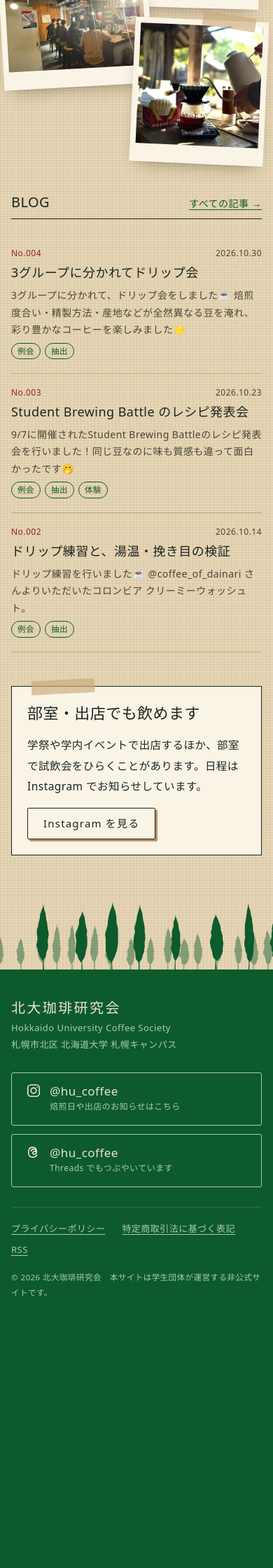
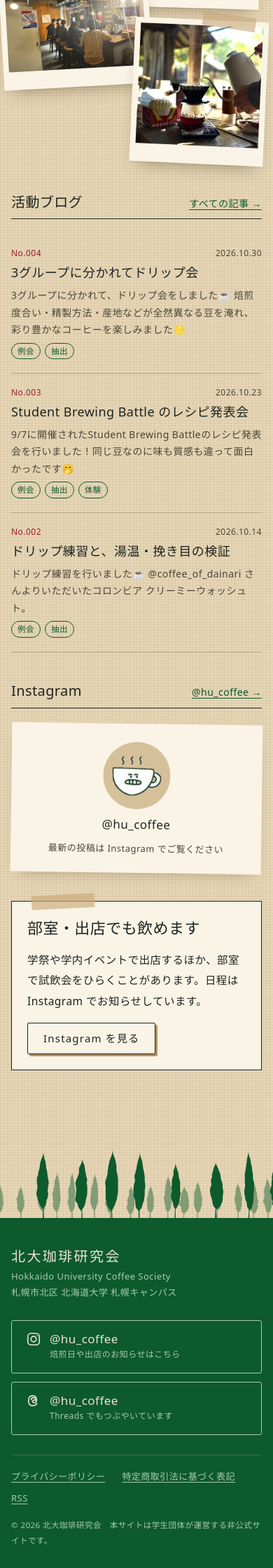
Before and after one commit to gmgngnm/hu_coffee, a Jekyll site: the page built from index.html, in a window 390 px wide. Shown: the part 1244-3484 px from the top of the page at 70% size. Built offline with Jekyll 4.4.1, drawn with Linux system fonts in a browser that asks for light colours; some web fonts are replaced; before the commit the page ends 3130 px from its top, so only the background shows below that.

Commit message:
ホームに Instagram 公式の埋め込みを3件、ページ見出しの変更
- 活動ブログの右に、Instagram 公式の埋め込みで最新3件を縦に並べた。下の付箋の横まで伸びる。
  投稿は自動取得（Actions）の最新3件、未設定なら管理画面で選んだ URL を使う。
  埋め込みは幅326px未満にできないので、広い画面では0.8倍に縮めて縦の長さを抑えた
- ホームだけ CSP に instagram.com（script と iframe）と style の inline を許可
- 自動取得は投稿の URL だけを保存するようにし、画像の保存と Pillow をやめた
- ページ見出しを SHOP → 通信販売、BLOG → 活動ブログ に

Co-Authored-By: Claude Opus 5.5 <noreply@anthropic.com>
Claude-Session: https://claude.ai/code/session_01SJAjaDFs9AxovdXkUsc4Np

```diff
--- /dev/null
+++ b/_data/instagram_pick.yml
@@ -0,0 +1,4 @@
+# ホームの Instagram 欄に出す投稿（3件まで）。管理画面の「サイトの情報 → Instagram の表示」からも編集できる。
+# 自動取得（README の「Instagram の最新投稿を表示する」）を設定すると、そちらの最新3件が優先される。
+# 投稿の「…」→「リンクをコピー」で取れる URL を貼る。例: https://www.instagram.com/p/XXXXXXXX/
+posts: []
--- a/_includes/head.html
+++ b/_includes/head.html
@@ -3,10 +3,13 @@
 {%- comment -%}
   GitHub Pages は HTTP ヘッダーを設定できないので、CSP は meta で出す。
   GA と Formspree を使うときだけ、その接続先を許可に加える。
+  ホームは Instagram の公式埋め込み（embed.js と iframe）を使うので、その分だけ広げる。
+  embed.js は埋め込みの大きさを style 属性で書き換えるため、ホームに限って style の inline も許す。
 {%- endcomment -%}
-{%- capture csp_script -%}'self'{% if site.google_analytics != "" %} https://www.googletagmanager.com{% endif %}{%- endcapture -%}
+{%- assign ig_embed = false -%}{%- if page.nav == "home" -%}{%- assign ig_embed = true -%}{%- endif -%}
+{%- capture csp_script -%}'self'{% if site.google_analytics != "" %} https://www.googletagmanager.com{% endif %}{% if ig_embed %} https://www.instagram.com{% endif %}{%- endcapture -%}
 {%- capture csp_connect -%}'self'{% if site.google_analytics != "" %} https://*.google-analytics.com https://*.analytics.google.com https://*.googletagmanager.com{% endif %} https://formspree.io{%- endcapture -%}
-<meta http-equiv="Content-Security-Policy" content="default-src 'self'; script-src {{ csp_script }}; style-src 'self' https://fonts.googleapis.com; font-src https://fonts.gstatic.com; img-src 'self' data:{% if site.google_analytics != "" %} https://*.google-analytics.com https://*.googletagmanager.com{% endif %}; connect-src {{ csp_connect }}; form-action https://formspree.io; base-uri 'self'; object-src 'none'; upgrade-insecure-requests">
+<meta http-equiv="Content-Security-Policy" content="default-src 'self'; script-src {{ csp_script }}; style-src 'self'{% if ig_embed %} 'unsafe-inline'{% endif %} https://fonts.googleapis.com;{% if ig_embed %} frame-src https://www.instagram.com;{% endif %} font-src https://fonts.gstatic.com; img-src 'self' data:{% if site.google_analytics != "" %} https://*.google-analytics.com https://*.googletagmanager.com{% endif %}; connect-src {{ csp_connect }}; form-action https://formspree.io; base-uri 'self'; object-src 'none'; upgrade-insecure-requests">
 <meta name="referrer" content="strict-origin-when-cross-origin">
 <meta name="theme-color" content="#0d5a2c">
 <link rel="icon" href="{{ '/assets/img/favicon-32.png' | relative_url }}" sizes="32x32" type="image/png">
--- a/assets/css/main.css
+++ b/assets/css/main.css
@@ -144,9 +144,7 @@ h1, h2, h3 { font-family: var(--f-head); font-weight: 400; line-height: 1.45; le
 .snap::before { content: ""; position: absolute; top: -9px; left: 50%; width: 76px; height: 20px; margin-left: -38px; background: rgba(155, 28, 46, .22); transform: rotate(-4deg); }
 .snap--counter::before { background: rgba(13, 90, 44, .22); left: 22%; }
 .snap--pour::before { background: rgba(201, 169, 122, .6); left: 70%; transform: rotate(6deg); }
-.home-ig { margin-bottom: clamp(48px, 7vw, 80px); }
 /* ホームの BLOG：一覧ページと同じ行の形を、ページの横幅いっぱいに使う */
-.home-blog { margin-bottom: clamp(48px, 7vw, 80px); }
 .entries.entries--wide { max-width: none; }
 /* 広い画面だけ「番号・日付・タイトルと抜粋・タグ」の横一列にする。狭い画面は一覧ページと同じ縦積み */
 @media (min-width: 641px) {
@@ -157,7 +155,23 @@ h1, h2, h3 { font-family: var(--f-head); font-weight: 400; line-height: 1.45; le
   .entries.entries--wide .entry__link::after { content: "→"; grid-column: 4; grid-row: 2; justify-self: end; color: var(--accent); transition: transform .15s; }
   .entries.entries--wide .entry__link:hover::after { transform: translateX(4px); }
 }
-.home-ig .ig { grid-template-columns: repeat(3, minmax(0, 220px)); }
+/* BLOG の右に Instagram の埋め込みを縦に3つ。下の付箋の横まで伸びてよい */
+.home-lower { display: grid; grid-template-columns: minmax(0, 1fr) 280px; grid-template-rows: auto 1fr; gap: 0 clamp(28px, 4vw, 56px); align-items: start; margin-bottom: clamp(48px, 7vw, 80px); }
+.home-blog { grid-column: 1; grid-row: 1; margin-bottom: clamp(40px, 6vw, 64px) !important; }
+.home-visit { grid-column: 1; grid-row: 2; }
+.home-ig { grid-column: 2; grid-row: 1 / span 2; }
+.ig-embeds { display: grid; gap: 18px; }
+/* 公式の埋め込みは幅326px未満にできず、3件並べると縦に長くなりすぎる。
+   広い画面では全体を0.8倍に縮めて、BLOG と付箋の横に収まる長さにする */
+@media (min-width: 861px) { .ig-embeds { zoom: .8; width: 350px; } }  /* 350 × 0.8 = 列幅 280px */
+/* Instagram の部品は最小幅 326px。読み込み前は白い枠だけを出しておき、ガタつきを抑える */
+.ig-embeds .instagram-media { background: #fff; border: 1px solid #dbdbdb; border-radius: 3px; margin: 0 !important; min-width: 326px; max-width: 100% !important; width: 100%; min-height: 420px; padding: 0; display: grid; place-items: center; box-shadow: 0 10px 22px -14px rgba(60,40,10,.4); }
+.ig-embeds .instagram-media a { font-size: 13px; }
+.ig-embeds iframe { box-shadow: 0 10px 22px -14px rgba(60,40,10,.4); }
+.ig-card { display: grid; justify-items: center; gap: 6px; background: var(--field); padding: 26px 18px 22px; text-decoration: none; color: var(--ink); box-shadow: 0 10px 22px -14px rgba(60,40,10,.4); transform: rotate(.8deg); }
+.ig-card img { background: var(--paper-2); border-radius: 50%; padding: 10px; }
+.ig-card__name { font-size: 17px; }
+.ig-card__note { font-size: 13px; color: var(--ink-2); }
 .hero__body { max-width: 40em; }
 .hero__title { font-size: clamp(28px, 5vw, 50px); line-height: 1.45; letter-spacing: .02em; margin: 0 0 .9em; }
 .hero__title { font-family: var(--f-hand-ja); font-weight: 400; font-size: clamp(28px, 5.4vw, 56px); line-height: 1.4; letter-spacing: .03em; }
@@ -214,16 +228,6 @@ h1, h2, h3 { font-family: var(--f-head); font-weight: 400; line-height: 1.45; le
 .roast__b.is-on.roast__b--5 { background: #2f190c; }
 .roast__name { font: 500 12px var(--f-mono); margin-left: 8px; color: var(--ink-2); }
 
-/* Instagram：ノートに貼ったプリント写真。一枚ずつ少しだけ角度を変える */
-.ig { list-style: none; margin: 0; padding: 0; display: grid; grid-template-columns: repeat(auto-fill, minmax(150px, 1fr)); gap: clamp(14px, 2.4vw, 26px); }
-.ig__item a { position: relative; display: block; background: var(--field); padding: 8px 8px 30px; box-shadow: var(--shadow); text-decoration: none; transition: transform .18s; }
-.ig__item:nth-child(3n+1) a { transform: rotate(-1.4deg); }
-.ig__item:nth-child(3n+2) a { transform: rotate(.9deg); }
-.ig__item:nth-child(3n) a { transform: rotate(-.4deg); }
-.ig__item a:hover { transform: rotate(0) translateY(-3px); }
-.ig__item img { display: block; width: 100%; aspect-ratio: 1; object-fit: cover; background: var(--paper-2); }
-.ig__item time { position: absolute; left: 10px; bottom: 6px; font: 400 11px var(--f-mono); color: var(--ink-2); }
-.ig__video { position: absolute; right: 14px; top: 14px; width: 26px; height: 26px; border-radius: 50%; background: rgba(0,0,0,.55); color: #fff; font-size: 11px; display: grid; place-items: center; }
 
 .note-box { border: 1.5px solid var(--ink); background: var(--field); padding: clamp(22px, 4vw, 36px); position: relative; max-width: 760px; }
 .note-box::before { content: ""; position: absolute; top: -10px; left: 28px; width: 90px; height: 20px; background: rgba(201, 169, 122, .65); transform: rotate(-3deg); }
@@ -377,7 +381,9 @@ input:focus, textarea:focus, select:focus { outline: none; border-bottom-color:
   .products { grid-template-columns: repeat(2, minmax(0, 1fr)); }
   .hero__grid { grid-template-columns: 1fr; }
   .hero__photos { max-width: 520px; margin: 8px auto 0; }
-  .home-ig .ig { grid-template-columns: repeat(3, 1fr); gap: 12px; }
+  .home-lower { grid-template-columns: 1fr; }
+  .home-blog, .home-visit, .home-ig { grid-column: 1; grid-row: auto; }
+  .home-ig { margin-bottom: clamp(40px, 6vw, 64px); max-width: 420px; width: 100%; justify-self: center; }
   .about-grid { grid-template-columns: 1fr; }
   .datasheet { background: var(--field); position: sticky; top: 20px; padding: 6px 4px 4px; box-shadow: 0 2px 0 rgba(0,0,0,.04), 0 12px 24px -14px rgba(60,40,10,.45); transform: rotate(.6deg); }
   .page-hero { grid-template-columns: 1fr; }
@@ -398,8 +404,6 @@ input:focus, textarea:focus, select:focus { outline: none; border-bottom-color:
   .tabs__list li { flex: 1 1 auto; }
   .tab { min-width: 0; padding: 9px 6px 8px; }
   .tab__label { font-size: 16px; letter-spacing: 0; }
-  .ig__item a { padding: 5px 5px 22px; }
-  .ig__item time { font-size: 9.5px; left: 6px; bottom: 4px; }
   .tab.is-current { padding-bottom: 12px; }
   .tab__label { font: 400 21px/1 var(--f-hand); letter-spacing: .06em; padding-top: 2px; }
 .tab.is-current .tab__label { font-weight: 400; color: var(--ink); }
--- a/blog/index.html
+++ b/blog/index.html
@@ -1,6 +1,6 @@
 ---
 layout: default
-title: BLOG
+title: 活動ブログ
 nav: blog
 description: 北大珈琲研究会のブログ。例会の報告、抽出の検証、出店の様子など。
 ---
@@ -8,7 +8,7 @@ description: 北大珈琲研究会のブログ。例会の報告、抽出の検
   <header class="page-hero">
     <div class="page-hero__text">
       <p class="label">MEETING REPORTS ／ BLOG</p>
-      <h1 class="page-title">BLOG</h1>
+      <h1 class="page-title">活動ブログ</h1>
       <p class="lead">毎週の例会で淹れたもの、比べたこと、気づいたことを書いています。</p>
     </div>
     <figure class="snap snap--solo">
--- a/index.html
+++ b/index.html
@@ -31,11 +31,22 @@ nav: home
   </div>
 </section>
 
+{%- comment -%}
+  Instagram の最新3件。Actions が取ってきた投稿（_data/instagram.json）があればそれを、
+  まだ無ければ管理画面で選んだ投稿（_data/instagram_pick.yml）を、公式の埋め込みで出す。
+{%- endcomment -%}
+{%- assign ig_urls = "" | split: "" -%}
+{%- for g in ig limit: 3 -%}{%- assign ig_urls = ig_urls | push: g.permalink -%}{%- endfor -%}
+{%- if ig_urls.size == 0 -%}
+  {%- for u in site.data.instagram_pick.posts limit: 3 -%}{%- if u != "" -%}{%- assign ig_urls = ig_urls | push: u -%}{%- endif -%}{%- endfor -%}
+{%- endif -%}
 {%- assign total = site.posts | size -%}
+
+<div class="wrap home-lower">
   {%- if total > 0 %}
-<section class="wrap home-blog" aria-labelledby="home-blog-head">
+  <section class="home-blog" aria-labelledby="home-blog-head">
     <div class="sec-head">
-    <h2 id="home-blog-head">BLOG</h2>
+      <h2 id="home-blog-head">活動ブログ</h2>
       <a class="more" href="{{ '/blog/' | relative_url }}">すべての記事 →</a>
     </div>
     <ol class="entries entries--list entries--wide">
@@ -47,30 +58,34 @@ nav: home
   </section>
   {%- endif %}
 
-{%- if ig and ig.size > 0 %}
-<section class="wrap home-ig">
+  <aside class="home-ig" aria-labelledby="home-ig-head">
     <div class="sec-head">
-    <h2>Instagram の最新の投稿</h2>
-    <a class="more" href="https://www.instagram.com/{{ site.instagram }}/" target="_blank" rel="noopener noreferrer">@{{ site.instagram }} をもっと見る →</a>
+      <h2 id="home-ig-head">Instagram</h2>
+      <a class="more" href="https://www.instagram.com/{{ site.instagram }}/" target="_blank" rel="noopener noreferrer">@{{ site.instagram }} →</a>
     </div>
-  <ul class="ig">
-    {%- for g in ig limit: 3 -%}
-    <li class="ig__item">
-      <a href="{{ g.permalink }}" target="_blank" rel="noopener noreferrer">
-        <img src="{{ g.image | relative_url }}" alt="{{ g.caption | default: 'Instagram の投稿' | escape }}" loading="lazy" width="320" height="320">
-        {% if g.video %}<span class="ig__video" aria-label="動画">▶</span>{% endif %}
-        {% if g.timestamp %}<time datetime="{{ g.timestamp }}">{{ g.timestamp | date: "%Y.%m.%d" }}</time>{% endif %}
+    {%- if ig_urls.size > 0 %}
+    <div class="ig-embeds">
+      {%- for u in ig_urls %}
+      <blockquote class="instagram-media" data-instgrm-permalink="{{ u | split: '?' | first }}?utm_source=ig_embed" data-instgrm-version="14">
+        <a href="{{ u | split: '?' | first }}" target="_blank" rel="noopener noreferrer">Instagram でこの投稿を見る</a>
+      </blockquote>
+      {%- endfor %}
+    </div>
+    <script async src="https://www.instagram.com/embed.js"></script>
+    {%- else %}
+    <a class="ig-card" href="https://www.instagram.com/{{ site.instagram }}/" target="_blank" rel="noopener noreferrer">
+      <img src="{{ '/assets/img/icon-192.png' | relative_url }}" alt="" width="96" height="96">
+      <span class="ig-card__name">@{{ site.instagram }}</span>
+      <span class="ig-card__note">最新の投稿は Instagram でご覧ください</span>
     </a>
-    </li>
-    {%- endfor -%}
-  </ul>
-</section>
     {%- endif %}
+  </aside>
 
-<section class="wrap home-visit">
+  <section class="home-visit">
     <div class="note-box">
       <h2>部室・出店でも飲めます</h2>
       <p>学祭や学内イベントで出店するほか、部室で試飲会をひらくことがあります。日程は Instagram でお知らせしています。</p>
       <a class="btn btn--ghost" href="https://www.instagram.com/{{ site.instagram }}/" target="_blank" rel="noopener noreferrer">Instagram を見る</a>
     </div>
   </section>
+</div>
--- a/shop.html
+++ b/shop.html
@@ -10,7 +10,7 @@ description: 北大珈琲研究会のオンラインショップ。自作のド
   <header class="page-hero">
     <div class="page-hero__text">
       <p class="label">OUR GOODS ／ SHOP</p>
-      <h1 class="page-title">SHOP</h1>
+      <h1 class="page-title">通信販売</h1>
       <p class="lead">部員が手づくりした道具や、自分たちで焙煎した豆を販売しています。<br>ふだんの一杯が、ちょっと楽しくなるものを選びました。</p>
     </div>
     <figure class="snap snap--solo">
```
Also changed, not shown: other parts of shop.html (+1 -1 lines), CLAUDE.md (+3 -2 lines), admin/config.yml (+10 -0 lines), scripts/fetch_instagram.py (+6 -32 lines), .github/workflows/pages.yml, README.md, 1 other file. Lines whose indentation alone changed are shown as unchanged.
